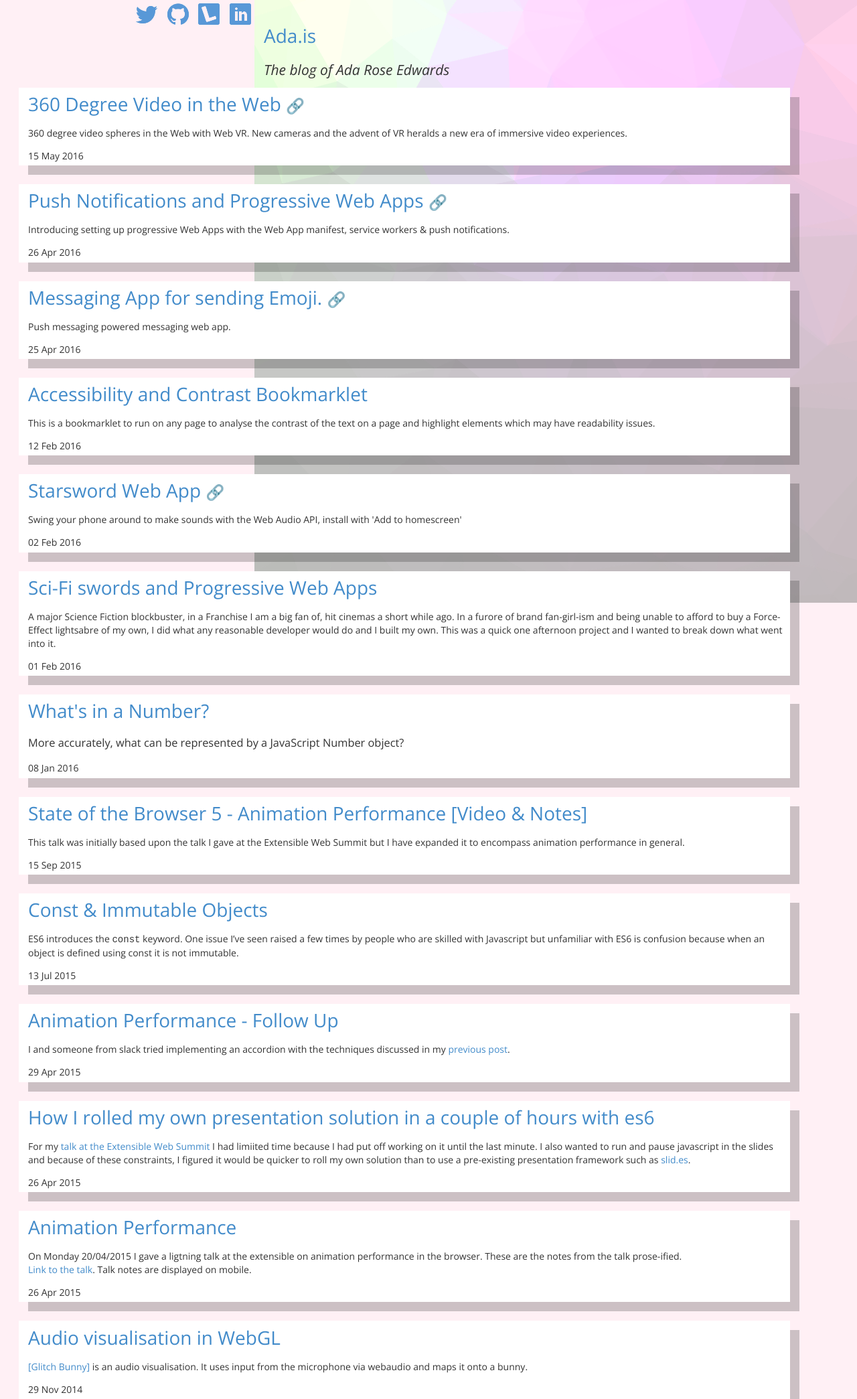
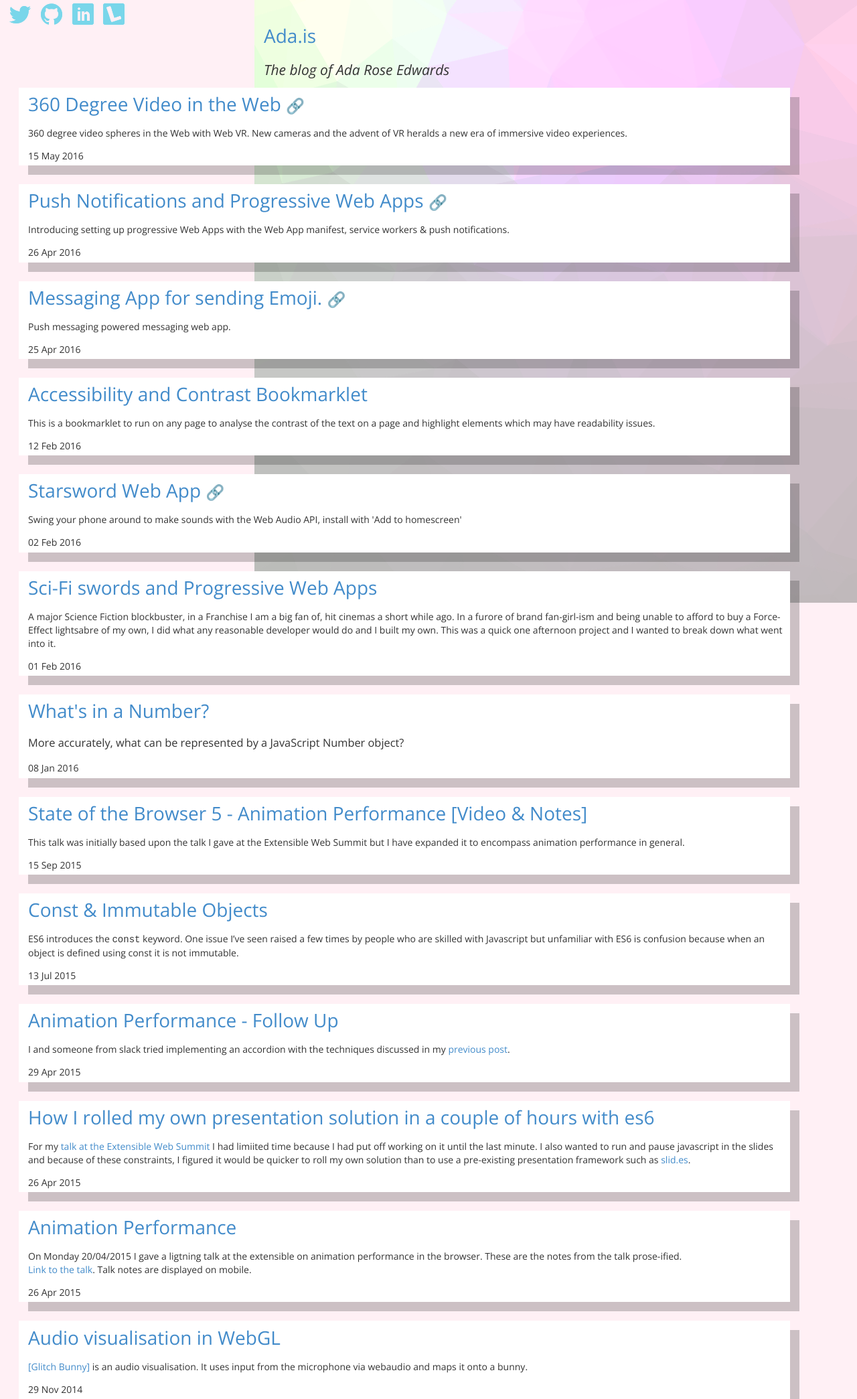
Before and after one commit to AdaRoseCannon/adarosecannon.github.io, a Jekyll site: the page built from index.html, in a window 1280 px wide. Shown: the whole page at 67% size. Built offline with Jekyll 4.4.1, drawn with Linux system fonts in a browser that asks for light colours.

Commit message:
tweak icons

```diff
--- a/_layouts/special-index.html
+++ b/_layouts/special-index.html
@@ -6,8 +6,8 @@
 			<div class="icon-container">
 				<a href="https://twitter.com/lady_ada_king"><span class="icon twitter">twitter</span></a>
 				<a href="https://github.com/adaroseedwards"><span class="icon github">github</span></a>
+				<a href="https://uk.linkedin.com/in/adarose"><span class="icon linkedin">linkedIn</span></a>
 				<a href="https://lanyrd.com/profile/lady_ada_king/"><span class="icon lanyrd">lanyrd</span></a>
-				<a href="https://uk.linkedin.com/in/adarose"><span class="icon linkedin">linkedIn</span></a>
 			</div>
 			<div class="header row">
 					{% include header.html %}
--- a/styles/main.scss
+++ b/styles/main.scss
@@ -80,8 +80,9 @@
 	flex-shrink: 0;
 	font-size: 1.3em;
     height: 2.4em;
-    text-align: right;
+    text-align: left;
     overflow: hidden;
+	margin-left: 0.5em;
 }
 
 .icon {
@@ -98,8 +99,8 @@
 		background-repeat: no-repeat;
 		content: '';
 		display: inline-block;
-		-webkit-filter: invert(50%) sepia(5%) saturate(100) hue-rotate(181deg) brightness(110%) saturate(64%);
-		filter: invert(50%) sepia(5%) saturate(100) hue-rotate(181deg) brightness(110%) saturate(64%);
+		-webkit-filter: invert(50%) sepia(5%) saturate(100) hue-rotate(181deg) brightness(157%) saturate(65%);
+		filter: invert(50%) sepia(5%) saturate(100) hue-rotate(181deg) brightness(157%) saturate(65%);
 	}
 
 	&:hover:after {
```
